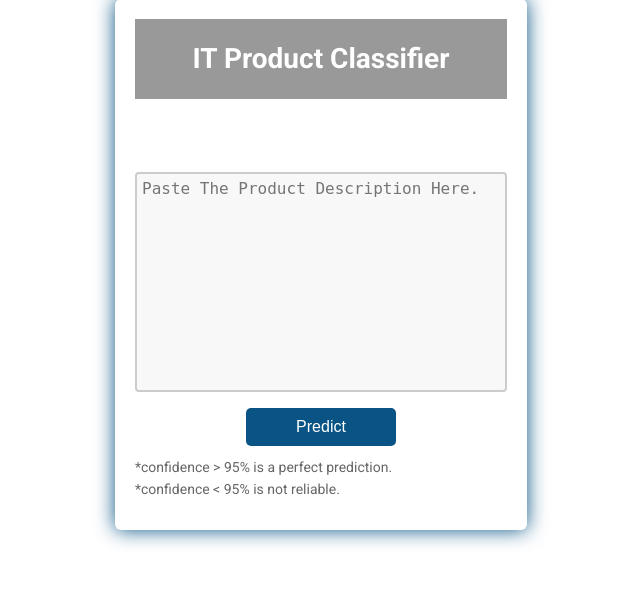
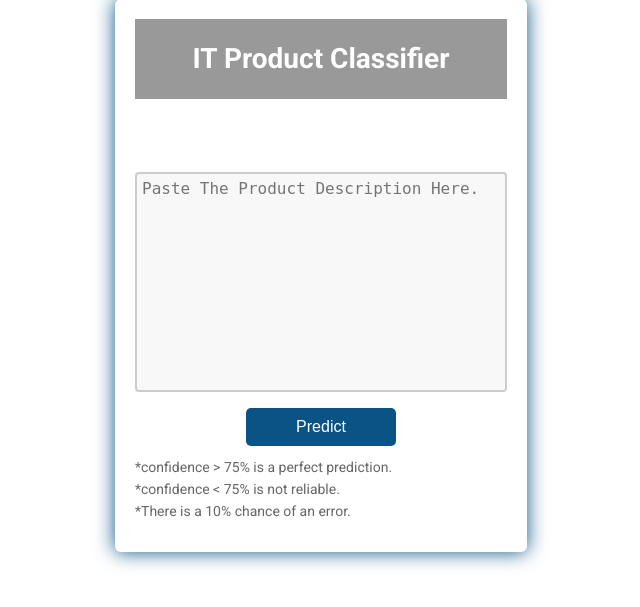
Before and after one commit to mldl007/it_product_classifier_webapp, a Flask app: page / in a window 1280 px wide. Shown: the part 21-628 px from the top of the page, without its empty margins (319-959 px from the left). Run offline with Flask 2, Linux system fonts and the light colour scheme; some libraries are stand-ins or nearby versions.

Commit message:
Update index.html

```diff
--- a/templates/index.html
+++ b/templates/index.html
@@ -28,8 +28,9 @@
           <button type="submit" href="/">Predict</button>
         </div>
 <div class="item">
-          <p>*confidence > 95% is a perfect prediction.</p>
-  <p>*confidence < 95% is not reliable.</p>
+          <p>*confidence > 75% is a perfect prediction.</p>
+  <p>*confidence < 75% is not reliable.</p>
+   <p>*There is a 10% chance of an error.</p>
 </div>
 
         <div class="item">
```
